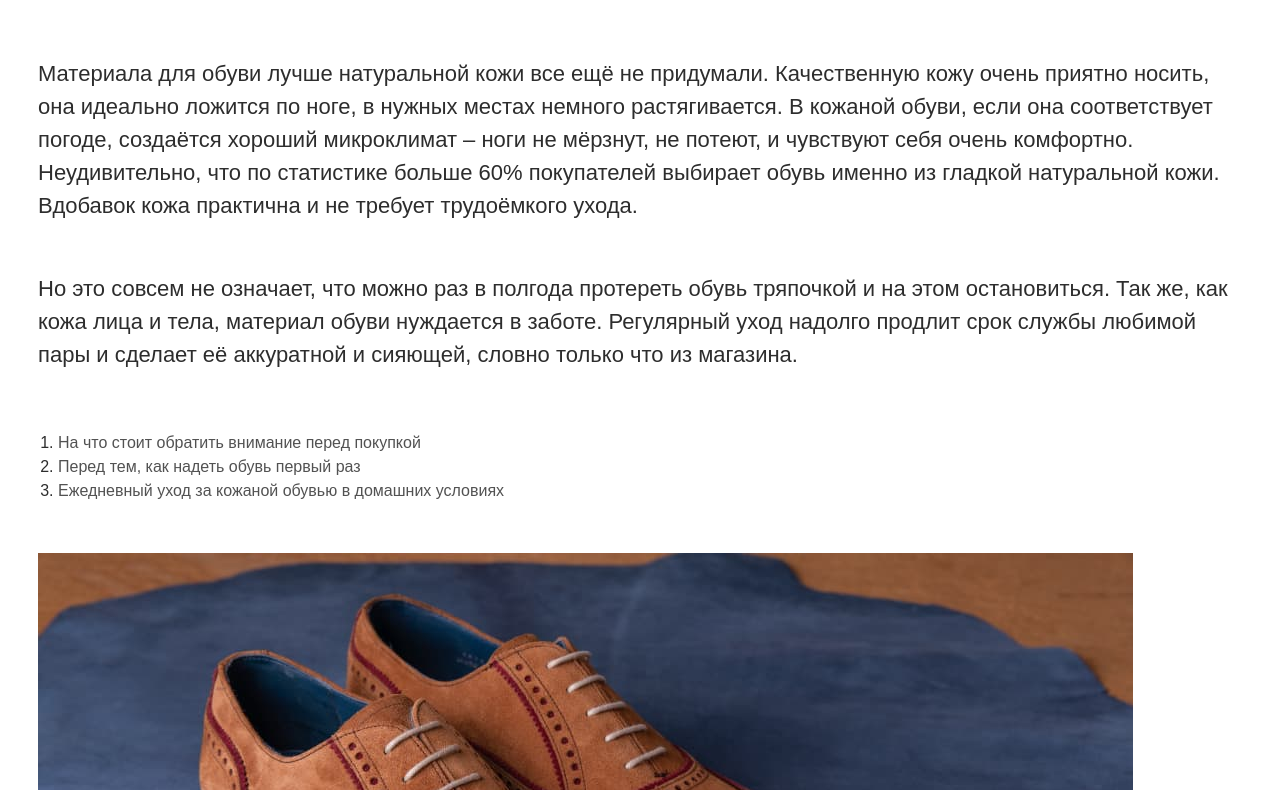
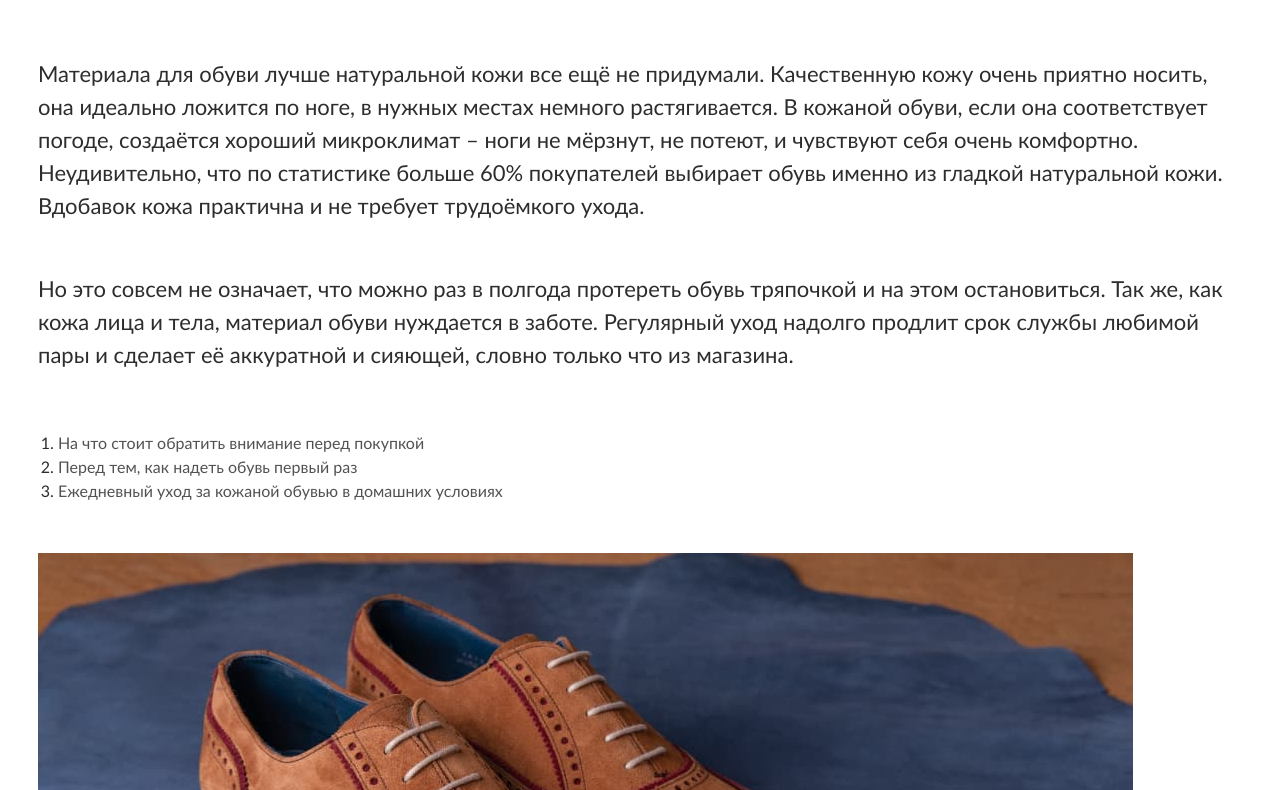
Before and after one commit to DariaZyuzina/shop-online, a plain HTML site: page article.html in a window 1280 px wide. Shown: the part 186-976 px from the top of the page. Drawn offline with Linux system fonts and the light colour scheme.

Commit message:
add font

```diff
--- a/article.html
+++ b/article.html
@@ -5,6 +5,12 @@
     <meta charset="UTF-8">
     <meta http-equiv="X-UA-Compatible" content="IE=edge">
     <meta name="viewport" content="width=device-width, initial-scale=1.0">
+
+    <link rel="preload" href="fonts/lato-regular.woff2" as="font" type="font/woff2" crossorigin>
+    <link rel="preload" href="fonts/lato-bold.woff2" as="font" type="font/woff2" crossorigin>
+    <link rel="preload" href="fonts/lato-regular.woff" as="font" type="font/woff" crossorigin>
+    <link rel="preload" href="fonts/lato-bold.woff" as="font" type="font/woff" crossorigin>
+
     <link rel="stylesheet" href="css/style.css">
     <title>Shop Online</title>
 </head>
--- a/css/style.css
+++ b/css/style.css
@@ -1,9 +1,27 @@
+@font-face {
+    font-family: Lato;
+    src: local("Lato"), local("Lato Regular"), local("Lato-Regular"),
+        url("../fonts/lato-regular.woff2") format("woff2"),
+        url("../fonts/lato-regular.woff") format("woff");
+    font-weight: 400;
+    font-display: swap;
+}
+
+@font-face {
+    font-family: Lato;
+    src: local("Lato"), local("Lato Bold"), local("Lato-Bold"),
+        url("../fonts/lato-bold.woff2") format("woff2"),
+        url("../fonts/lato-bold.woff") format("woff");
+    font-weight: 700;
+    font-display: swap;
+}
+
 * {
     box-sizing: border-box;
 }
 
 body {
-    font-family: Arial, Helvetica, sans-serif;
+    font-family: Lato, sans-serif;
     color: #2d2d2d;
     line-height: 1.5;
     font-size: 22px;
```
Also changed, not shown: fonts/lato-bold.woff (added), fonts/lato-bold.woff2 (added), fonts/lato-regular.woff (added), fonts/lato-regular.woff2 (added), 1 other file.
